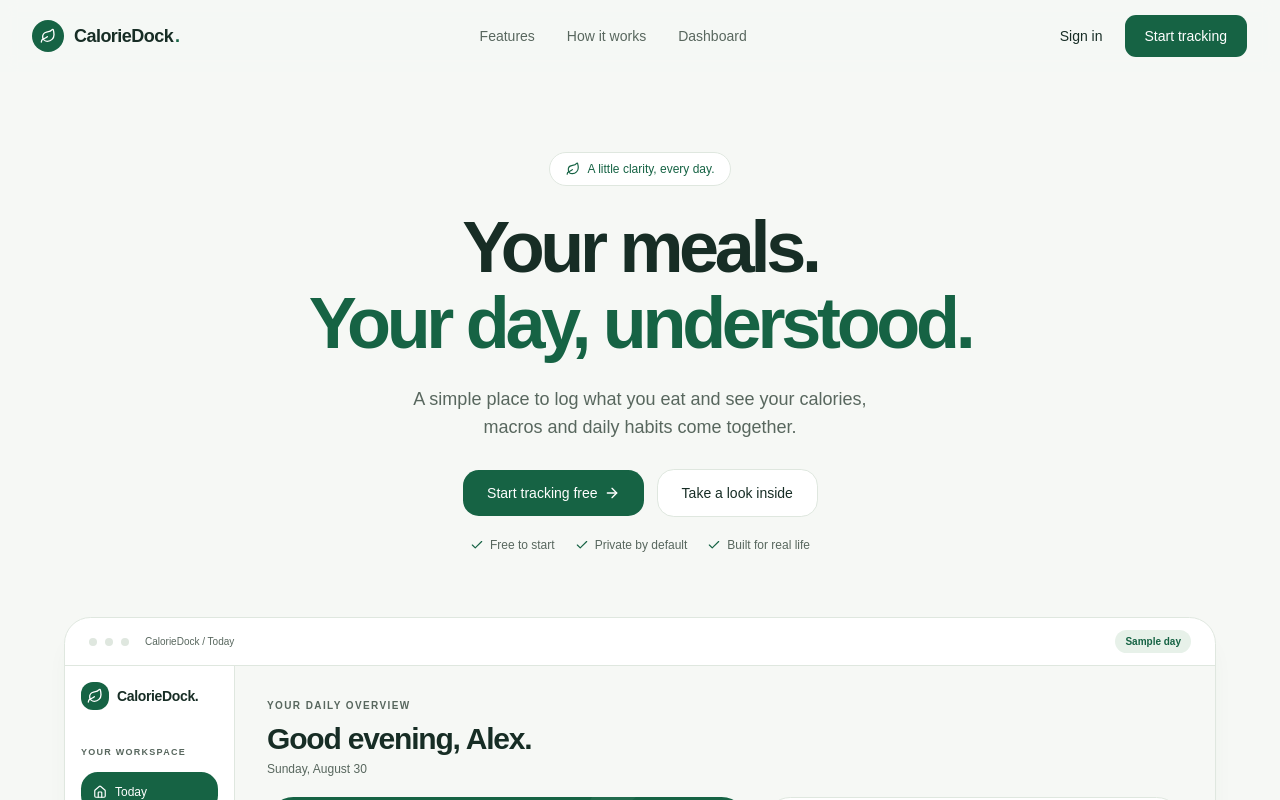
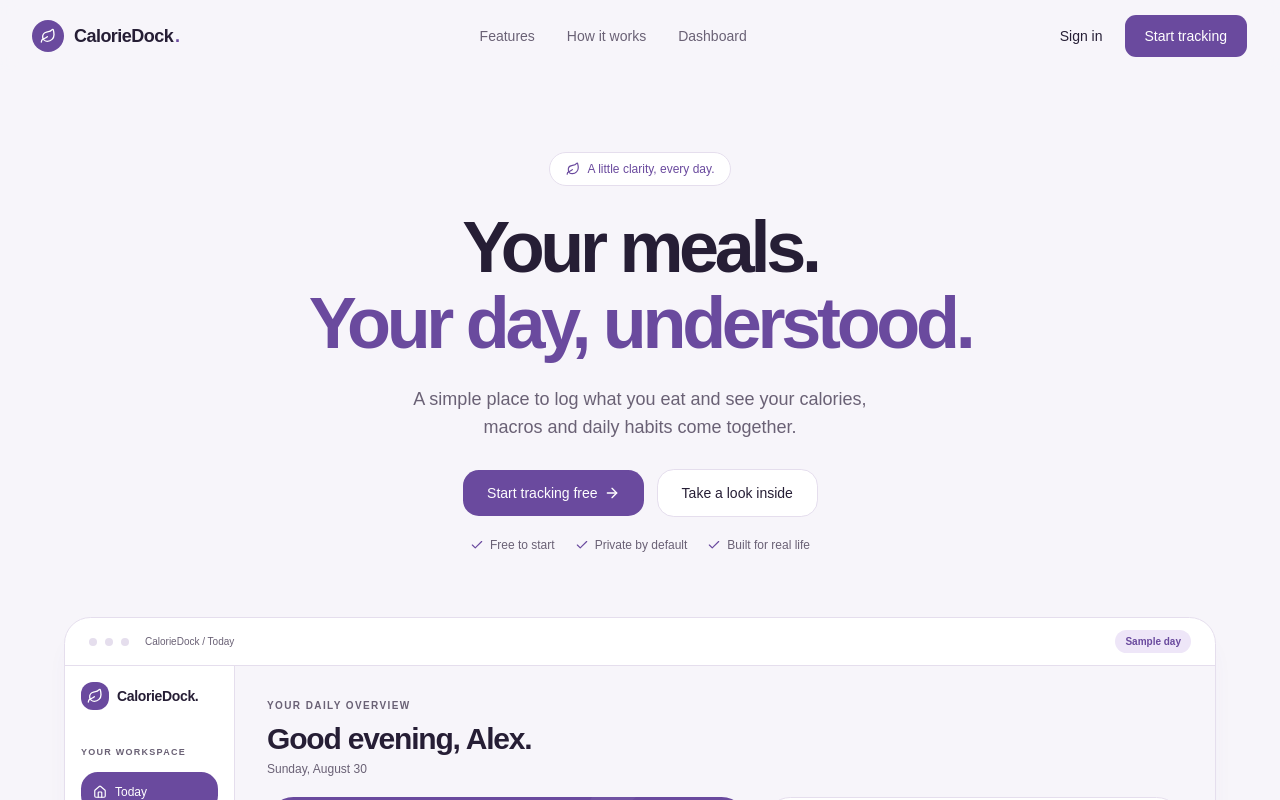
Before and after one commit to aleksdev00/CalorieDock, a Next.js app: page / in a window 1280 px wide. Shown: the top 800 px of the page. Built offline with nearby package versions, Linux system fonts and the light colour scheme.

Commit message:
style(ui): apply Akodo purple palette in light and dark themes

```diff
--- a/src/app/globals.css
+++ b/src/app/globals.css
@@ -55,72 +55,72 @@
 }
 
 :root {
-  --background: #f6f8f5;
-  --foreground: #172d25;
+  --background: #f7f5fa;
+  --foreground: #261e35;
   --card: #ffffff;
-  --card-foreground: #172d25;
+  --card-foreground: #261e35;
   --popover: #ffffff;
-  --popover-foreground: #172d25;
-  --primary: #166344;
+  --popover-foreground: #261e35;
+  --primary: #6a4a9e;
   --primary-foreground: #ffffff;
-  --secondary: #ecf2ed;
-  --secondary-foreground: #244e3a;
-  --muted: #edf1ed;
-  --muted-foreground: #58675e;
-  --accent: #e7f1e9;
-  --accent-foreground: #166344;
+  --secondary: #eee8f6;
+  --secondary-foreground: #493367;
+  --muted: #f0ecf5;
+  --muted-foreground: #6a6175;
+  --accent: #eee6f8;
+  --accent-foreground: #6a4a9e;
   --destructive: #b42338;
-  --border: #dfe7df;
-  --input: #cedace;
-  --ring: #35825d;
-  --chart-1: #166344;
-  --chart-2: #96723b;
-  --chart-3: #6479a8;
-  --chart-4: #a16683;
-  --chart-5: #648a70;
+  --border: #e5deed;
+  --input: #d7cbe5;
+  --ring: #8a68bf;
+  --chart-1: #6a4a9e;
+  --chart-2: #277d85;
+  --chart-3: #a56c3e;
+  --chart-4: #aa6791;
+  --chart-5: #7476b4;
   --radius: 0.75rem;
   --sidebar: #ffffff;
-  --sidebar-foreground: #172d25;
-  --sidebar-primary: #166344;
+  --sidebar-foreground: #261e35;
+  --sidebar-primary: #6a4a9e;
   --sidebar-primary-foreground: #ffffff;
-  --sidebar-accent: #e7f1e9;
-  --sidebar-accent-foreground: #166344;
-  --sidebar-border: #dfe7df;
-  --sidebar-ring: #35825d;
+  --sidebar-accent: #eee6f8;
+  --sidebar-accent-foreground: #6a4a9e;
+  --sidebar-border: #e5deed;
+  --sidebar-ring: #8a68bf;
 }
 
 .dark {
-  --background: #101c17;
-  --foreground: #eef5ee;
-  --card: #182820;
-  --card-foreground: #eef5ee;
-  --popover: #182820;
-  --popover-foreground: #eef5ee;
-  --primary: #a6dfb6;
-  --primary-foreground: #153c26;
-  --secondary: #253c2e;
-  --secondary-foreground: #eef5ee;
-  --muted: #203329;
-  --muted-foreground: #afc1b4;
-  --accent: #294635;
-  --accent-foreground: #c5ebce;
+  --background: #171321;
+  --foreground: #f3eef9;
+  --card: #221c2e;
+  --card-foreground: #f3eef9;
+  --popover: #221c2e;
+  --popover-foreground: #f3eef9;
+  --primary: #c3a6ed;
+  --primary-foreground: #2d1746;
+  --secondary: #342943;
+  --secondary-foreground: #f3eef9;
+  --muted: #2d243a;
+  --muted-foreground: #c0b3d0;
+  --accent: #3b2b50;
+  --accent-foreground: #e1ccfb;
   --destructive: #ff9fa9;
-  --border: #344a3b;
-  --input: #425c4a;
-  --ring: #a6dfb6;
-  --chart-1: #a6dfb6;
-  --chart-2: #dec18c;
-  --chart-3: #a6b7e0;
-  --chart-4: #d4a1bd;
-  --chart-5: #91b89c;
-  --sidebar: #15231b;
-  --sidebar-foreground: #eef5ee;
-  --sidebar-primary: #a6dfb6;
-  --sidebar-primary-foreground: #153c26;
-  --sidebar-accent: #294635;
-  --sidebar-accent-foreground: #c5ebce;
-  --sidebar-border: #344a3b;
-  --sidebar-ring: #a6dfb6;
+  --border: #44364f;
+  --input: #574365;
+  --ring: #c3a6ed;
+  --chart-1: #c3a6ed;
+  --chart-2: #8ed0d8;
+  --chart-3: #e2b287;
+  --chart-4: #dfa5ca;
+  --chart-5: #b4b5ee;
+  --sidebar: #1c1726;
+  --sidebar-foreground: #f3eef9;
+  --sidebar-primary: #c3a6ed;
+  --sidebar-primary-foreground: #2d1746;
+  --sidebar-accent: #3b2b50;
+  --sidebar-accent-foreground: #e1ccfb;
+  --sidebar-border: #44364f;
+  --sidebar-ring: #c3a6ed;
 }
 
 @layer base {
```
Also changed, not shown: 1 other file (tests, documents, lock files or other folders).
